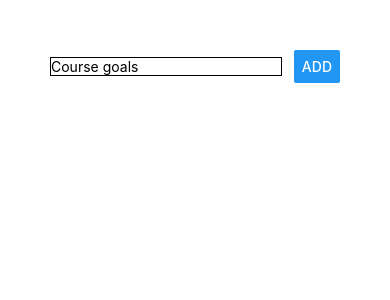
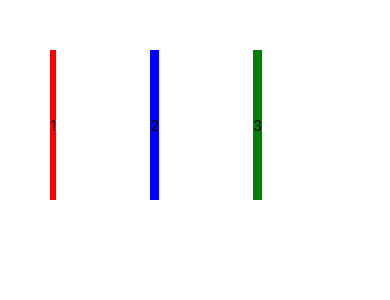
Before and after one commit to yeoutmani/react_native, a React Native app: screen / in a window 390 px wide. Shown: the top 300 px of the page. Built offline with nearby package versions, Linux system fonts and the light colour scheme.

Commit message:
flexbox direction

```diff
--- a/App.js
+++ b/App.js
@@ -1,19 +1,46 @@
-import { StatusBar } from "expo-status-bar";
 import React from "react";
 import { StyleSheet, Text, View, TextInput, Button } from "react-native";
 
 export default function App() {
   return (
-    <View style={{ padding: 50 }}>
-      <View style={{ flexDirection: "row", justifyContent: "space-between", alignItems:"center" }}>
-        <TextInput
-          placeholder="Course goals"
-          style={{
-           width: "80%" , borderBottomColor: "black", borderWidth: 1 }}
-        />
-        <Button title="add" />
+    <View
+      style={{
+        padding: 50,
+        flexDirection: "row",
+        width: "80%",
+        height: 250,
+        justifyContent: "space-between",
+        alignItems: "stretch",
+      }}
+    >
+      <View
+        style={{
+          backgroundColor: "red",
+
+          justifyContent: "center",
+          alignItems: "center",
+        }}
+      >
+        <Text>1</Text>
       </View>
-      <View></View>
+      <View
+        style={{
+          backgroundColor: "blue",
+          justifyContent: "center",
+          alignItems: "center",
+        }}
+      >
+        <Text>2</Text>
+      </View>
+      <View
+        style={{
+          backgroundColor: "green",
+          justifyContent: "center",
+          alignItems: "center",
+        }}
+      >
+        <Text>3</Text>
+      </View>
     </View>
   );
 }
```
